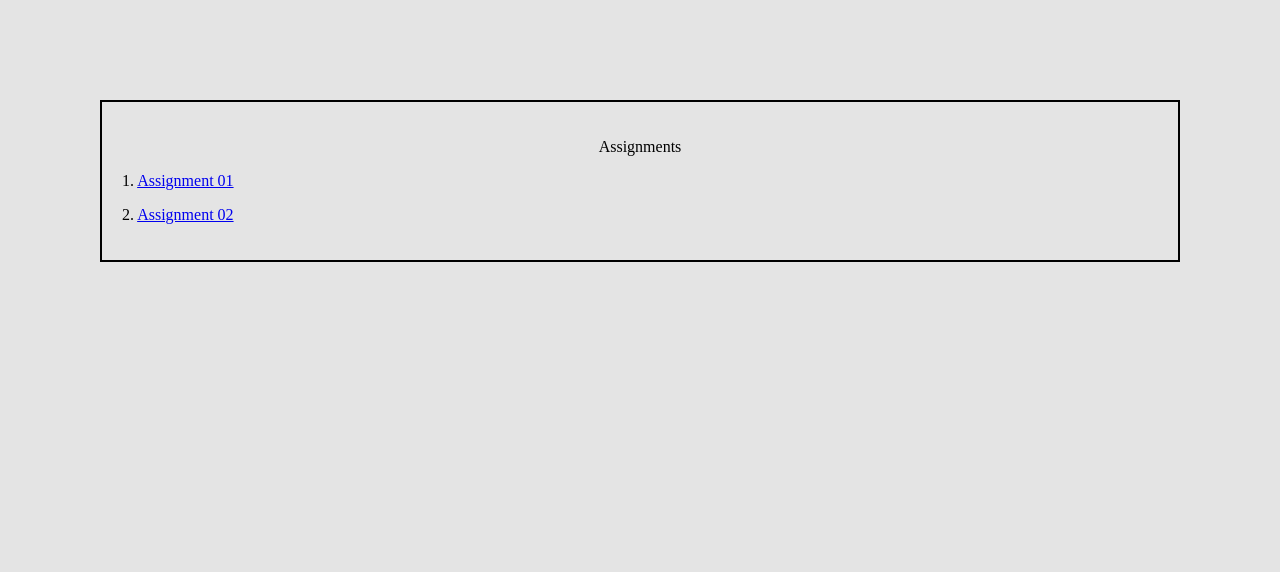
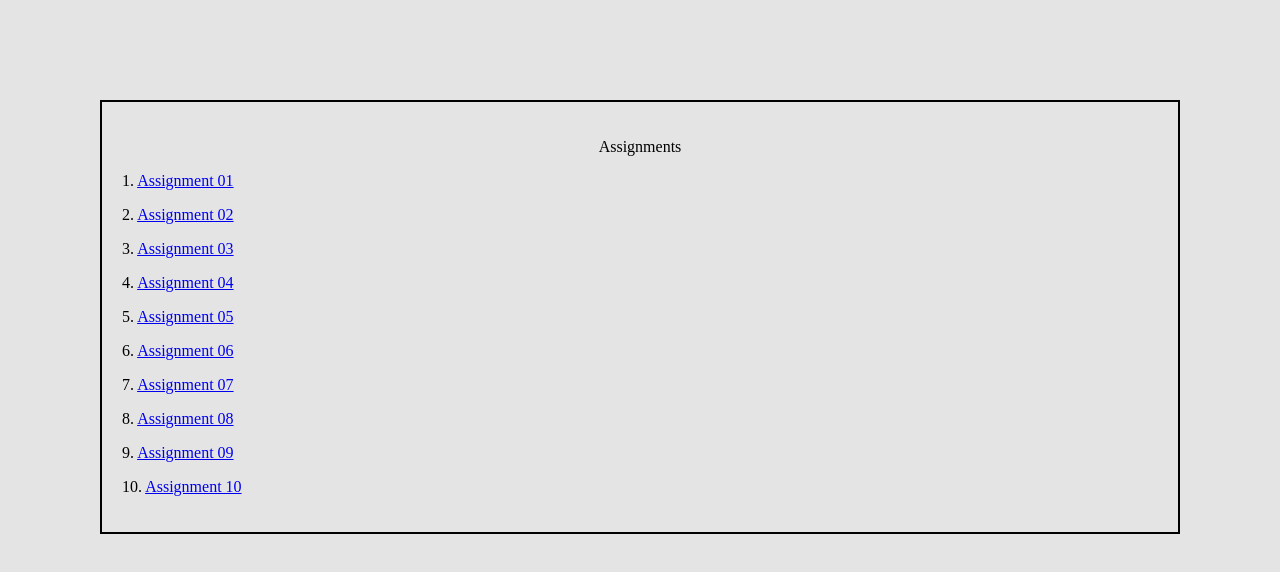
Before and after one commit to Shuqi-HUANG/Shuqi-HUANG.github.io, a plain HTML site: page COMM5961/Assignments.html in a window 1280 px wide. Drawn offline with Linux system fonts and the light colour scheme.

Commit message:
Update Assignments.html

```diff
--- a/COMM5961/Assignments.html
+++ b/COMM5961/Assignments.html
@@ -6,8 +6,34 @@
 <body style="background-color:#e4e4e4;margin-top: 50px;margin: 100px;padding: 20px;border: 2px;border-style: solid;">
     <center><p>Assignments</p></center>
     <p>1.
-        <a href="https://shuqi-huang.github.io/COMM5961/Assignment%2001/Assignment%2001.html" target="_black"> Assignment 01</a></p>
+        <a href="https://shuqi-huang.github.io/COMM5961/Assignment%2001/Assignment%2001.html" target="_black"> Assignment 01</a>
+    </p>
     <p>2.
-        <a href="https://github.com/Shuqi-HUANG/Shuqi-HUANG.github.io/blob/master/COMM5961/Assignment%2002/Assignment%2002.html"> Assignment 02</a></p>
+        <a href="file:///D:/GitHub%20SAVE/Shuqi-HUANG.github.io/COMM5961/Assignment%2002/Assignment%2002.html"> Assignment 02</a>
+    </p>
+    <p>3.
+        <a href="https://shuqi-huang.github.io/COMM5961/Assignment%2003/index.html"> Assignment 03</a>
+    </p>
+    <p>4.
+        <a href="https://shuqi-huang.github.io/COMM5961/Assignment%2004/index.html"> Assignment 04</a>
+    </p>
+    <p>5.
+        <a href="https://shuqi-huang.github.io/COMM5961/Assignment%2005/index.html"> Assignment 05</a>
+    </p>
+    <p>6.
+        <a href="https://shuqi-huang.github.io/COMM5961/Assignment%2006/index.html"> Assignment 06</a>
+    </p>
+    <p>7.
+        <a href="https://shuqi-huang.github.io/COMM5961/Assignment%2007/index.html"> Assignment 07</a>
+    </p>
+    <p>8.
+        <a href="https://shuqi-huang.github.io/COMM5961/Assignment%2008/index.html"> Assignment 08</a>
+    </p>
+    <p>9.
+        <a href="https://shuqi-huang.github.io/COMM5961/Assignment%2009/index.html"> Assignment 09</a>
+    </p>
+    <p>10.
+        <a href="https://shuqi-huang.github.io/COMM5961/Assignment%2010/index.html"> Assignment 10</a>
+    </p>
 </body>
 </html>
```
